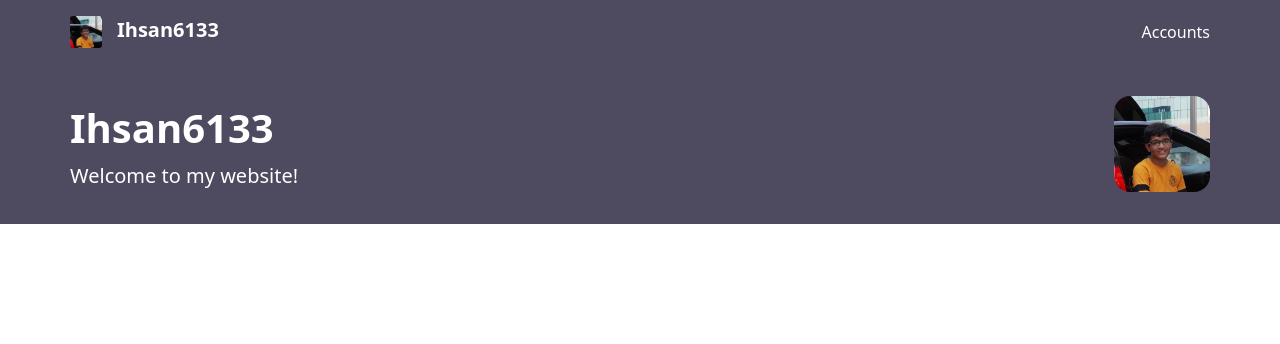
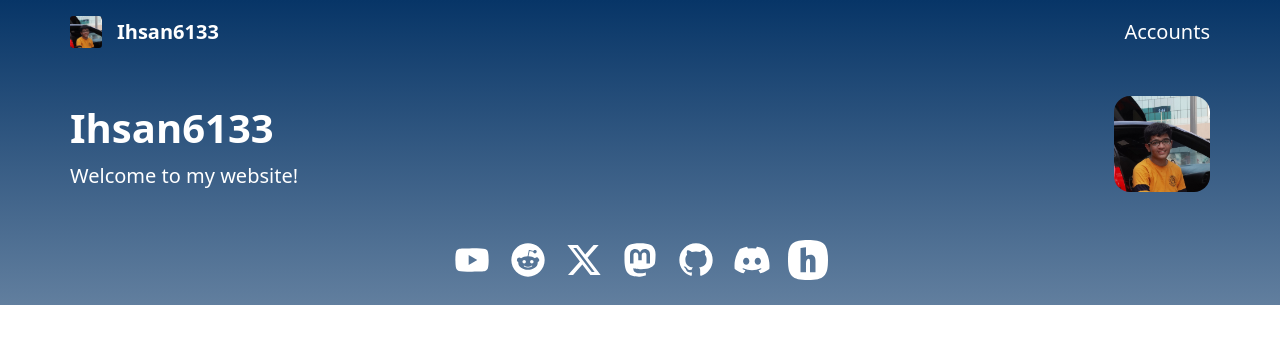
Before and after one commit to ihsan6133/ihsan6133.github.io, an Astro site: page / in a window 1280 px wide. Built offline with nearby package versions, Linux system fonts and the light colour scheme; Astro itself is replaced by a stand-in of ours.

Commit message:
Better styling, and socials

```diff
--- a/src/components/Banner.astro
+++ b/src/components/Banner.astro
@@ -1,9 +1,14 @@
 ---
 import { Image } from "astro:assets";
 import pfp from "../assets/pfp.jpg";
+import Header from '../components/Header.astro';
+import Socials from '../components/Socials.astro';
+
 ---
 
 <section>
+    <Header/>
+
     <div class="flex">
         <div>
             <h1>Ihsan6133</h1>
@@ -11,11 +16,15 @@ import pfp from "../assets/pfp.jpg";
         </div>
         <Image src={pfp} alt='Profile picture' width={500} height={500} class='pfp'/>
     </div>
+
+    <Socials/>
 </section>
 
 <style>
     section {
-        background: rgba(var(--accent-dark), 0.8);
+        background: rgb(7,53,103);
+        background: linear-gradient(180deg, rgba(7,53,103,1) 0%, rgba(7,53,103,0.633578431372549) 100%);
+
         color: white;
     }
     .flex{
@@ -38,7 +47,7 @@ import pfp from "../assets/pfp.jpg";
         font-size: 2.5rem;
     }
 
-    @media (min-width: 768px) {
+    @media (min-width: 481px) {
         .flex {
             flex-direction: row;
             align-items: center;
@@ -56,4 +65,5 @@ import pfp from "../assets/pfp.jpg";
         margin: 0;
     }
 
+
 </style>
--- a/src/components/Header.astro
+++ b/src/components/Header.astro
@@ -4,19 +4,20 @@ import pfp from "../assets/pfp.jpg";
 ---
 
 <header>
-    <div class="flex">
+    <nav class="flex">
         <a href="/" class="url-container">
             <Image src={pfp} alt="Profile Picture" width="50" height="50" />
             <p>Ihsan6133</p>
         </a>
-        <a href="">Accounts</a>
-    </div>
+        <ul class="right">
+            <li><a href="">Accounts</a></li>
+        </ul>
+    </nav>
 </header>
 
 
 <style>
 	header {
-        background-color: rgba(var(--accent-dark), 0.8);
 		color: white;
 		padding: 1rem;
 	}
@@ -48,4 +49,17 @@ import pfp from "../assets/pfp.jpg";
 		color: white;
 		text-decoration: none;
 	}
+
+    .right {
+        margin: 0;
+        display: flex;
+        align-items: center;
+        list-style: none;
+        gap: 15px;
+    }
+
+    .right svg {
+        height: 2rem;
+        width: 2rem;
+    }
 </style>
--- /dev/null
+++ b/src/components/Socials.astro
@@ -0,0 +1,63 @@
+---
+
+const socials = {
+    youtube: "https://www.youtube.com/@6px",
+    reddit: "https://www.reddit.com/user/Ihsan3498",
+    twitter: "https://twitter.com/ihsan6133",
+    mastodon: "https://mastodon.social/@ihsan6133",
+    github: "https://github.com/ihsan6133",
+    discord: "https://discord.com/users/728249516117196934",
+    hackclub: "https://scrapbook.hackclub.com/Ihsan",
+}
+
+---
+
+<ul>
+    <li><a href={socials.youtube}  title="Youtube" ><svg xmlns="http://www.w3.org/2000/svg" width="24" height="24" viewBox="0 0 24 24"><path fill="white" d="m10 15l5.19-3L10 9v6m11.56-7.83c.13.47.22 1.1.28 1.9c.07.8.1 1.49.1 2.09L22 12c0 2.19-.16 3.8-.44 4.83c-.25.9-.83 1.48-1.73 1.73c-.47.13-1.33.22-2.65.28c-1.3.07-2.49.1-3.59.1L12 19c-4.19 0-6.8-.16-7.83-.44c-.9-.25-1.48-.83-1.73-1.73c-.13-.47-.22-1.1-.28-1.9c-.07-.8-.1-1.49-.1-2.09L2 12c0-2.19.16-3.8.44-4.83c.25-.9.83-1.48 1.73-1.73c.47-.13 1.33-.22 2.65-.28c1.3-.07 2.49-.1 3.59-.1L12 5c4.19 0 6.8.16 7.83.44c.9.25 1.48.83 1.73 1.73Z"/></svg></a></li>
+    <li><a href={socials.reddit}   title="Reddit"  ><svg xmlns="http://www.w3.org/2000/svg" width="24" height="24" viewBox="0 0 24 24"><path fill="white" d="M10.75 13.04c0-.57-.47-1.04-1.04-1.04c-.57 0-1.04.47-1.04 1.04a1.04 1.04 0 1 0 2.08 0zm3.34 2.37c-.45.45-1.41.61-2.09.61s-1.64-.16-2.09-.61a.26.26 0 0 0-.38 0a.26.26 0 0 0 0 .38c.71.71 2.07.77 2.47.77c.4 0 1.76-.06 2.47-.77a.26.26 0 0 0 0-.38c-.1-.1-.27-.1-.38 0zm.2-3.41c-.57 0-1.04.47-1.04 1.04c0 .57.47 1.04 1.04 1.04s1.04-.47 1.04-1.04c0-.57-.46-1.04-1.04-1.04z"/><path fill="white" d="M12 2C6.48 2 2 6.48 2 12s4.48 10 10 10s10-4.48 10-10S17.52 2 12 2zm5.8 11.33c.02.14.03.29.03.44c0 2.24-2.61 4.06-5.83 4.06s-5.83-1.82-5.83-4.06c0-.15.01-.3.03-.44c-.51-.23-.86-.74-.86-1.33a1.455 1.455 0 0 1 2.47-1.05c1.01-.73 2.41-1.19 3.96-1.24l.74-3.49c.01-.07.05-.13.11-.16c.06-.04.13-.05.2-.04l2.42.52a1.04 1.04 0 1 1 .93 1.5c-.56 0-1.01-.44-1.04-.99l-2.17-.46l-.66 3.12c1.53.05 2.9.52 3.9 1.24a1.455 1.455 0 1 1 1.6 2.38z"/></svg>    </a></li>
+    <li><a href={socials.twitter}  title="Twitter" ><svg xmlns="http://www.w3.org/2000/svg" width="24" height="24" fill="none" viewBox="0 0 24 24"><path fill="#fff" d="M17.751 3h3.067l-6.7 7.625L22 21h-6.172l-4.833-6.293L5.464 21h-3.07l7.167-8.155L2 3h6.328l4.37 5.752L17.75 3Zm-1.076 16.172h1.7L7.404 4.732H5.58l11.094 14.44Z"/></svg></a></li>
+    <li><a href={socials.mastodon} title="Mastodon"><svg xmlns="http://www.w3.org/2000/svg" width="24" height="24" viewBox="0 0 24 24"><path fill="white" d="M20.94 14c-.28 1.41-2.44 2.96-4.97 3.26c-1.31.15-2.6.3-3.97.24c-2.25-.11-4-.54-4-.54v.62c.32 2.22 2.22 2.35 4.03 2.42c1.82.05 3.44-.46 3.44-.46l.08 1.65s-1.28.68-3.55.81c-1.25.07-2.81-.03-4.62-.5c-3.92-1.05-4.6-5.24-4.7-9.5l-.01-3.43c0-4.34 2.83-5.61 2.83-5.61C6.95 2.3 9.41 2 11.97 2h.06c2.56 0 5.02.3 6.47.96c0 0 2.83 1.27 2.83 5.61c0 0 .04 3.21-.39 5.43M18 8.91c0-1.08-.3-1.91-.85-2.56c-.56-.63-1.3-.96-2.23-.96c-1.06 0-1.87.41-2.42 1.23l-.5.88l-.5-.88c-.56-.82-1.36-1.23-2.43-1.23c-.92 0-1.66.33-2.23.96C6.29 7 6 7.83 6 8.91v5.26h2.1V9.06c0-1.06.45-1.62 1.36-1.62c1 0 1.5.65 1.5 1.93v2.79h2.07V9.37c0-1.28.5-1.93 1.51-1.93c.9 0 1.35.56 1.35 1.62v5.11H18V8.91Z"/></svg></a></li>
+    <li><a href={socials.github}   title="Github"  ><svg xmlns="http://www.w3.org/2000/svg" width="24" height="24" viewBox="0 0 24 24"><path fill="white" d="M12 2A10 10 0 0 0 2 12c0 4.42 2.87 8.17 6.84 9.5c.5.08.66-.23.66-.5v-1.69c-2.77.6-3.36-1.34-3.36-1.34c-.46-1.16-1.11-1.47-1.11-1.47c-.91-.62.07-.6.07-.6c1 .07 1.53 1.03 1.53 1.03c.87 1.52 2.34 1.07 2.91.83c.09-.65.35-1.09.63-1.34c-2.22-.25-4.55-1.11-4.55-4.92c0-1.11.38-2 1.03-2.71c-.1-.25-.45-1.29.1-2.64c0 0 .84-.27 2.75 1.02c.79-.22 1.65-.33 2.5-.33c.85 0 1.71.11 2.5.33c1.91-1.29 2.75-1.02 2.75-1.02c.55 1.35.2 2.39.1 2.64c.65.71 1.03 1.6 1.03 2.71c0 3.82-2.34 4.66-4.57 4.91c.36.31.69.92.69 1.85V21c0 .27.16.59.67.5C19.14 20.16 22 16.42 22 12A10 10 0 0 0 12 2Z"/></svg></a></li>
+    <li><a href={socials.discord}  title="Discord" ><svg xmlns="http://www.w3.org/2000/svg" width="24" height="24" viewBox="0 0 24 24"><path fill="white" d="M19.27 5.33C17.94 4.71 16.5 4.26 15 4a.09.09 0 0 0-.07.03c-.18.33-.39.76-.53 1.09a16.09 16.09 0 0 0-4.8 0c-.14-.34-.35-.76-.54-1.09c-.01-.02-.04-.03-.07-.03c-1.5.26-2.93.71-4.27 1.33c-.01 0-.02.01-.03.02c-2.72 4.07-3.47 8.03-3.1 11.95c0 .02.01.04.03.05c1.8 1.32 3.53 2.12 5.24 2.65c.03.01.06 0 .07-.02c.4-.55.76-1.13 1.07-1.74c.02-.04 0-.08-.04-.09c-.57-.22-1.11-.48-1.64-.78c-.04-.02-.04-.08-.01-.11c.11-.08.22-.17.33-.25c.02-.02.05-.02.07-.01c3.44 1.57 7.15 1.57 10.55 0c.02-.01.05-.01.07.01c.11.09.22.17.33.26c.04.03.04.09-.01.11c-.52.31-1.07.56-1.64.78c-.04.01-.05.06-.04.09c.32.61.68 1.19 1.07 1.74c.03.01.06.02.09.01c1.72-.53 3.45-1.33 5.25-2.65c.02-.01.03-.03.03-.05c.44-4.53-.73-8.46-3.1-11.95c-.01-.01-.02-.02-.04-.02zM8.52 14.91c-1.03 0-1.89-.95-1.89-2.12s.84-2.12 1.89-2.12c1.06 0 1.9.96 1.89 2.12c0 1.17-.84 2.12-1.89 2.12zm6.97 0c-1.03 0-1.89-.95-1.89-2.12s.84-2.12 1.89-2.12c1.06 0 1.9.96 1.89 2.12c0 1.17-.83 2.12-1.89 2.12z"/></svg></a></li>
+    <li><a href={socials.hackclub} title="Hackclub"><svg xmlns="http://www.w3.org/2000/svg" width="24" height="24" fill="none" viewBox="0 0 24 24"><path fill="#fff" fill-rule="evenodd" d="M24 12c0 9.6-2.4 12-12 12S0 21.6 0 12 2.4 0 12 0s12 2.4 12 12ZM10.572 4.35a.187.187 0 0 1 .219.185V9.32c0 .163.197.253.33.161.675-.462 1.521-.67 2.389-.67 2.16 0 2.99 1.418 2.99 3.625v6.79a.188.188 0 0 1-.188.187h-2.93a.188.188 0 0 1-.187-.187v-6.318c0-.974-.186-1.619-.83-1.619-.716 0-1.574 1.003-1.574 2.622v5.315a.188.188 0 0 1-.188.187H7.688a.188.188 0 0 1-.188-.187V5.03c0-.092.066-.17.156-.185l2.916-.495Z" clip-rule="evenodd"/></svg></a></li>
+</ul>
+
+<style>
+    ul {
+        margin: 0;
+        padding: 1rem 0;
+        list-style: none;
+        display: flex;
+        justify-content: space-evenly;
+        align-items: center;
+
+    }
+
+
+    svg {
+        width: 2rem;
+        height: 2rem;
+    }
+
+    @media screen and (min-width: 481px) {
+        ul {
+            justify-content: center;
+            gap: 1rem;
+        }
+
+        svg {
+            width: 2.5rem;
+            height: 2.5rem;
+        }
+    }
+
+    svg path {
+        border: 2px solid red;
+    }
+    svg path {
+        transition-duration: 0.2s;
+    }
+    a:hover svg path {
+        fill: #bebebe;
+    }
+</style>
--- a/src/pages/index.astro
+++ b/src/pages/index.astro
@@ -1,17 +1,12 @@
 ---
 import Layout from '../layouts/Layout.astro';
 import Card from '../components/Card.astro';
-import Header from '../components/Header.astro';
 import Banner from '../components/Banner.astro';
 ---
 
 <Layout title="Ihsan6133">
-	<Header/>
-
-
 	<main>
 		<Banner/>
-
 	</main>
 </Layout>
 
```
